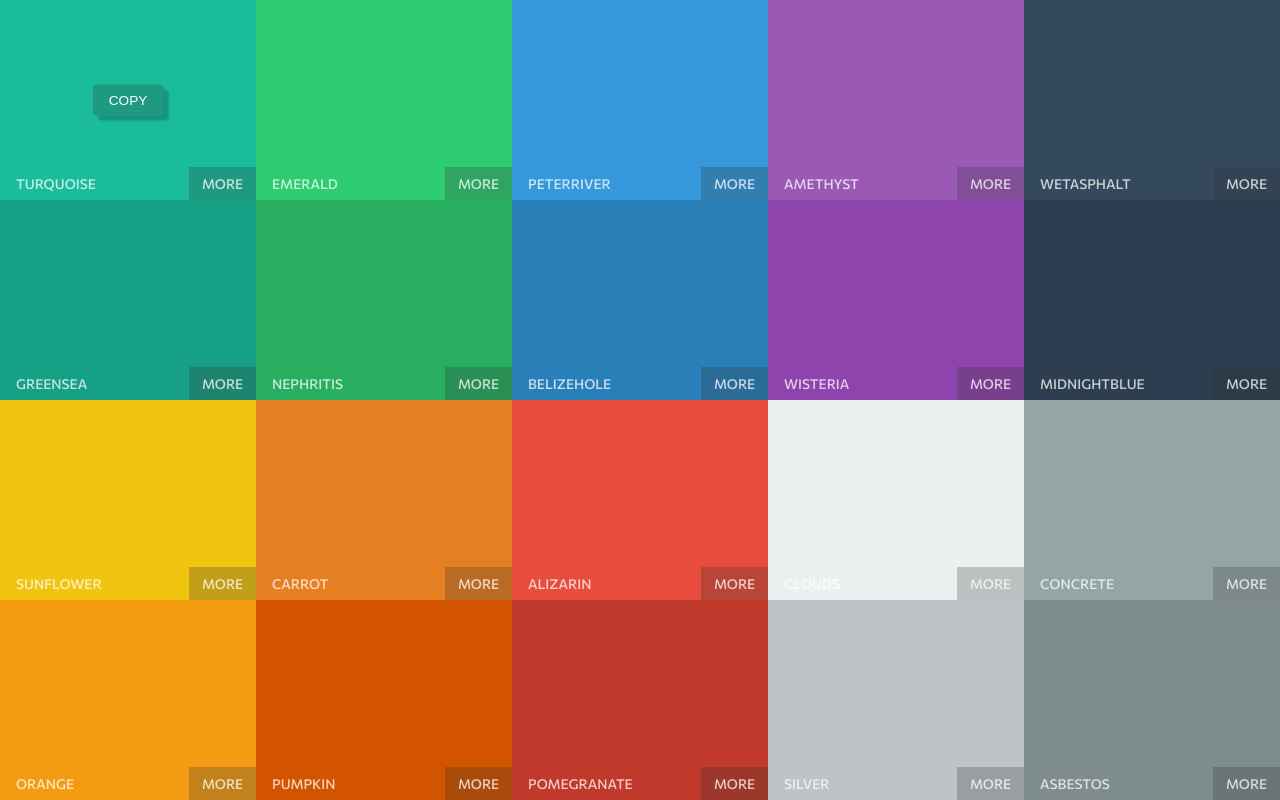
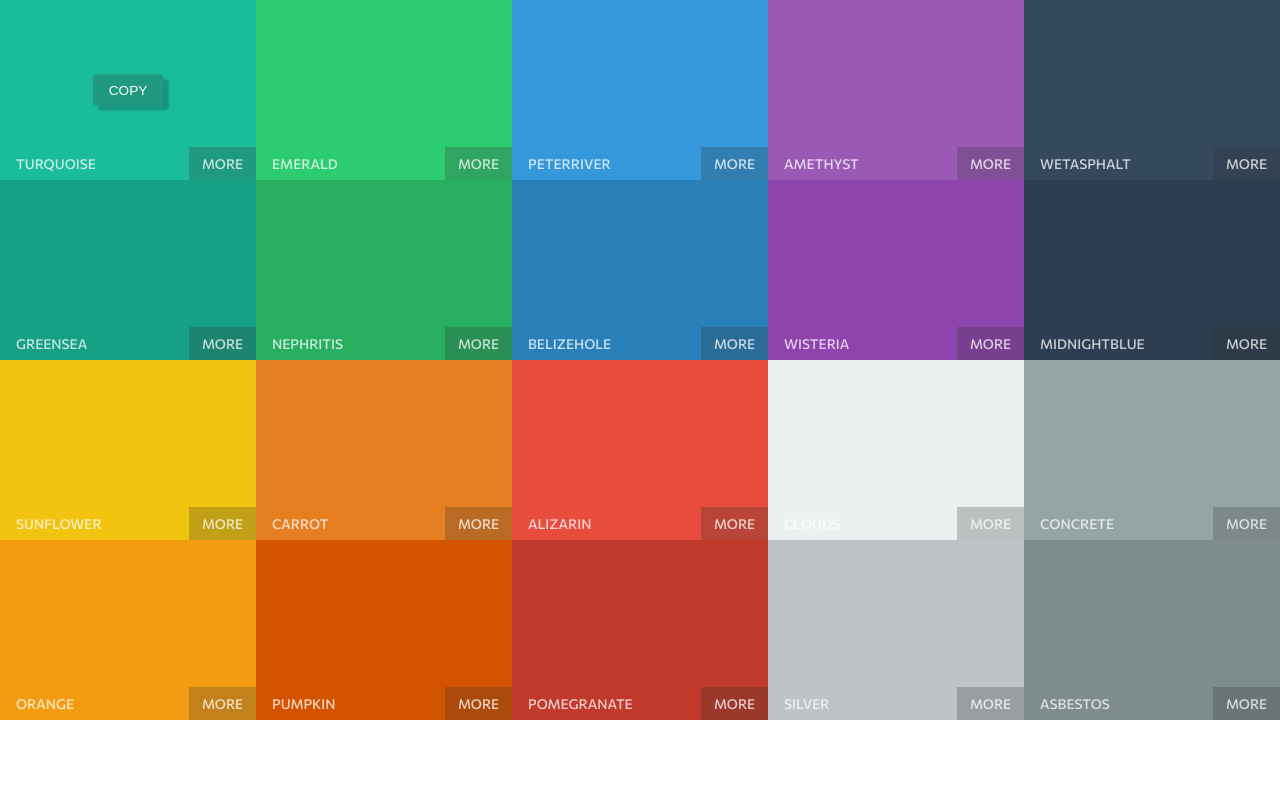
Before and after one commit to naveen-27/color-app, a React (Create React App) app: page / in a window 1280 px wide. Built offline with nearby package versions, Linux system fonts and the light colour scheme.

Commit message:
changed pallete height to accomodate header and footer

```diff
--- a/src/stylesheets/Pallete.module.css
+++ b/src/stylesheets/Pallete.module.css
@@ -2,8 +2,12 @@
   display: grid;
   grid-template-columns: repeat(5, 1fr);
   grid-template-rows: repeat(4, 25%);
+  height: calc(100vh - 80px);
+}
+
+.pallete-wrapper {
+  overflow: hidden;
   min-height: 100vh;
-  overflow: hidden;
 }
 
 .overlay-text {
```
